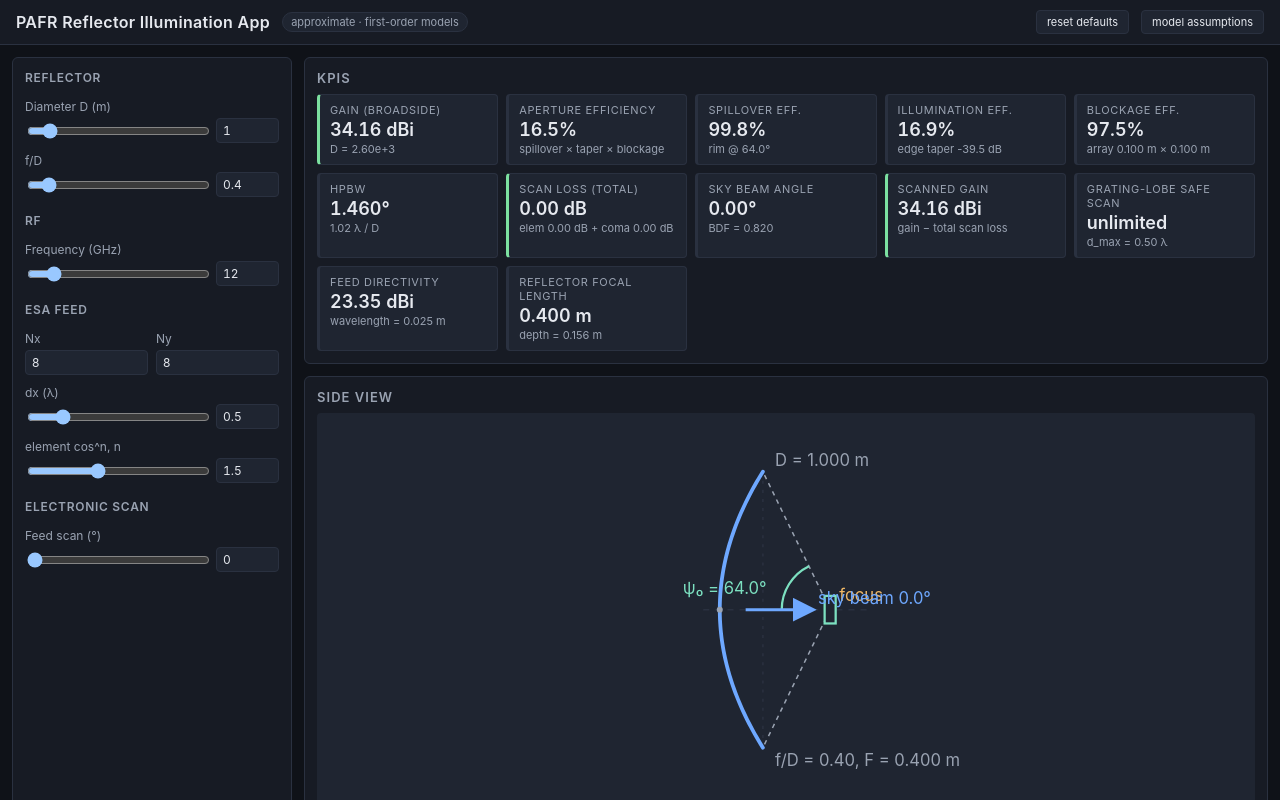
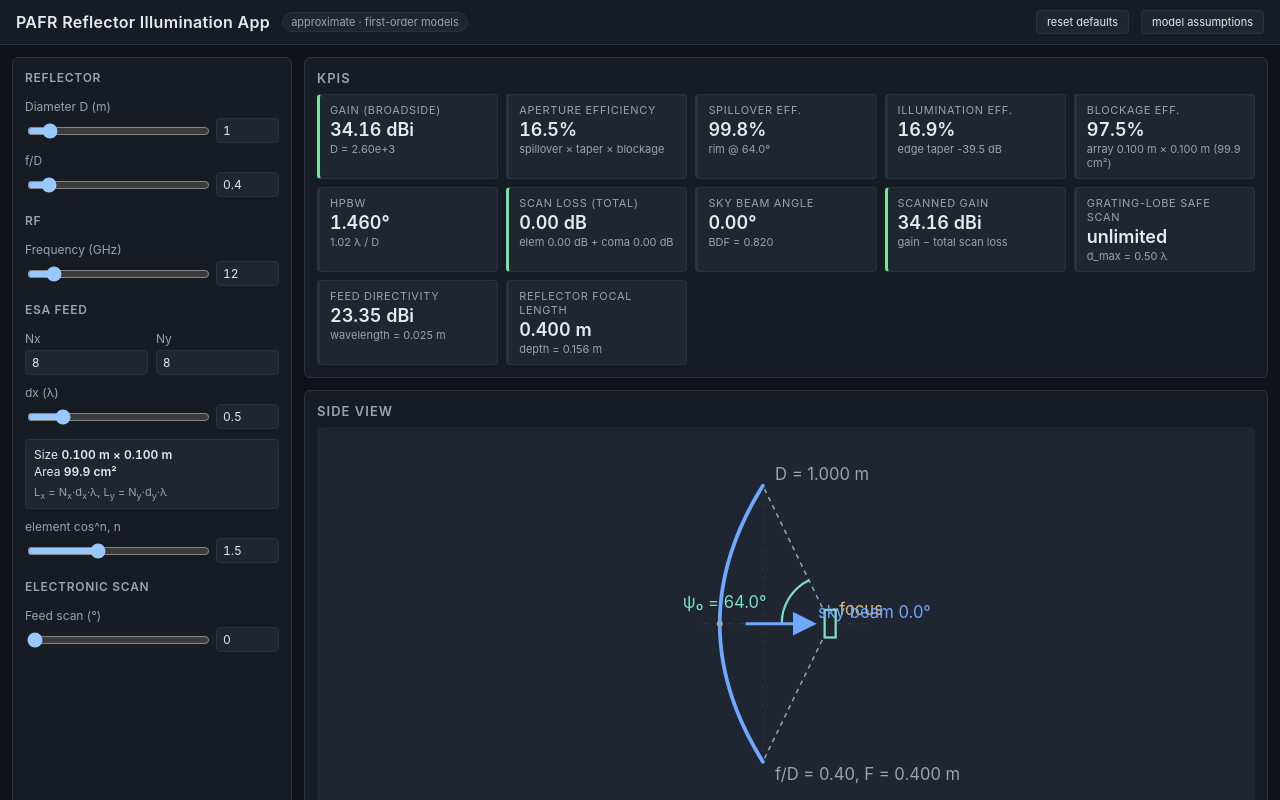
Before and after one commit to jimlee583/pafr-reflector-app, a React (Vite) app: page / in a window 1280 px wide. Shown: the top 800 px of the page. Built offline with nearby package versions, Linux system fonts and the light colour scheme.

Commit message:
Enhance InputPanel and KpiCards components to display derived metrics, including array size and blockage area. Introduce fmtAreaM2 function for area formatting and update styles for derived information presentation.

```diff
--- a/src/App.tsx
+++ b/src/App.tsx
@@ -29,7 +29,7 @@ export default function App() {
         <AssumptionsDrawer />
       </header>
       <div className="app-body">
-        <InputPanel inputs={inputs} onChange={setInputs} />
+        <InputPanel inputs={inputs} feed={result.feed} onChange={setInputs} />
         <main className="app-main">
           <section className="panel kpis">
             <h2>KPIs</h2>
--- a/src/index.css
+++ b/src/index.css
@@ -252,6 +252,27 @@ h3 {
   font-variant-numeric: tabular-nums;
 }
 
+.derived {
+  font-size: 12px;
+  line-height: 1.45;
+  color: var(--text);
+  padding: 6px 8px;
+  background: var(--panel-2);
+  border: 1px solid var(--border);
+  border-radius: 4px;
+}
+
+.derived strong {
+  font-variant-numeric: tabular-nums;
+  font-weight: 600;
+}
+
+.derived-hint {
+  margin-top: 4px;
+  font-size: 11px;
+  color: var(--text-dim);
+}
+
 /* -------- KPI cards -------- */
 
 .kpi-grid {
--- a/src/ui/InputPanel.tsx
+++ b/src/ui/InputPanel.tsx
@@ -1,12 +1,14 @@
 import { useEffect, useState } from "react";
-import type { PAFRInputs } from "../models/types";
+import type { FeedGeometry, PAFRInputs } from "../models/types";
+import { fmtAreaM2, fmtMeters } from "./format";
 
 interface Props {
   inputs: PAFRInputs;
+  feed: FeedGeometry;
   onChange: (next: PAFRInputs) => void;
 }
 
-export function InputPanel({ inputs, onChange }: Props) {
+export function InputPanel({ inputs, feed, onChange }: Props) {
   const set = <K extends keyof PAFRInputs>(key: K, value: PAFRInputs[K]) =>
     onChange({ ...inputs, [key]: value });
 
@@ -80,6 +82,21 @@ export function InputPanel({ inputs, onChange }: Props) {
           step={0.01}
           onChange={(v) => setF({ dxLambda: v, dyLambda: v })}
         />
+        <div className="derived">
+          <div>
+            Size{" "}
+            <strong>
+              {fmtMeters(feed.arraySizeXM)} &times; {fmtMeters(feed.arraySizeYM)}
+            </strong>
+          </div>
+          <div>
+            Area <strong>{fmtAreaM2(feed.blockageAreaM2)}</strong>
+          </div>
+          <div className="derived-hint">
+            L<sub>x</sub> = N<sub>x</sub>&middot;d<sub>x</sub>&middot;&lambda;,{" "}
+            L<sub>y</sub> = N<sub>y</sub>&middot;d<sub>y</sub>&middot;&lambda;
+          </div>
+        </div>
         <Slider
           label="element cos^n, n"
           value={inputs.feed.elementCosExponentN}
--- a/src/ui/KpiCards.tsx
+++ b/src/ui/KpiCards.tsx
@@ -1,5 +1,6 @@
 import type { PAFRResult } from "../models/types";
 import {
+  fmtAreaM2,
   fmtDb,
   fmtDbi,
   fmtDeg,
@@ -47,7 +48,7 @@ export function KpiCards({ result }: Props) {
       value: fmtPct(result.efficiencies.blockage),
       detail: `array ${fmtMeters(result.feed.arraySizeXM)} \u00d7 ${fmtMeters(
         result.feed.arraySizeYM,
-      )}`,
+      )} (${fmtAreaM2(result.feed.blockageAreaM2)})`,
     },
     {
       label: "HPBW",
--- a/src/ui/format.ts
+++ b/src/ui/format.ts
@@ -26,6 +26,12 @@ export function fmtMeters(m: number, digits: number = 3): string {
   return `${m.toFixed(digits)} m`;
 }
 
+export function fmtAreaM2(m2: number, digits: number = 3): string {
+  if (!Number.isFinite(m2)) return "\u2014";
+  if (Math.abs(m2) < 0.01) return `${(m2 * 1e4).toFixed(1)} cm\u00b2`;
+  return `${m2.toFixed(digits)} m\u00b2`;
+}
+
 export function fmtGHz(hz: number, digits: number = 2): string {
   if (!Number.isFinite(hz)) return "\u2014";
   return `${(hz / 1e9).toFixed(digits)} GHz`;
```
Also changed, not shown: 1 other file (tests, documents, lock files or other folders).
